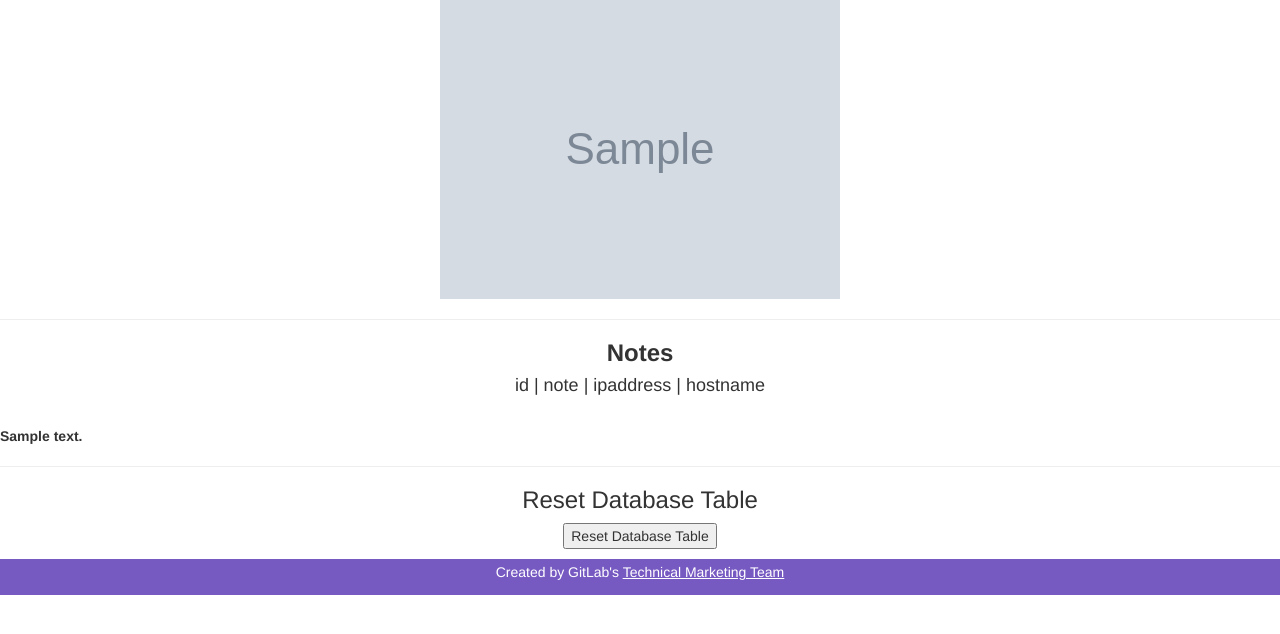
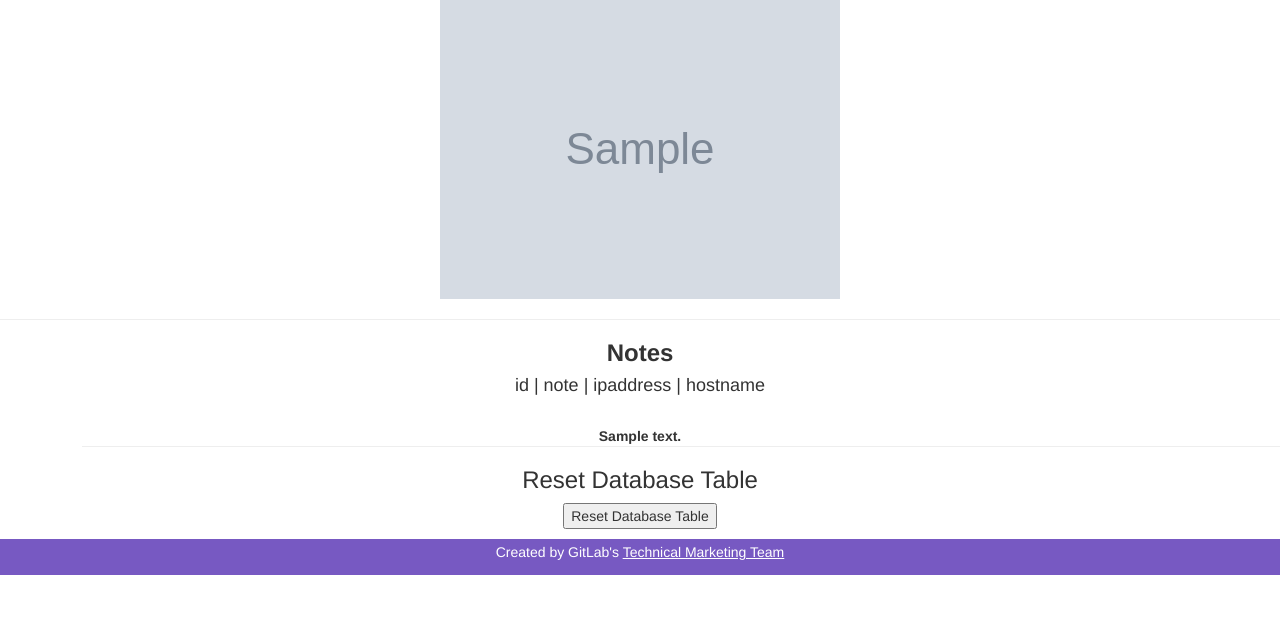
Before and after one commit to YamagutiSenior/clone_simple_notes, a Flask app: template notes/templates/admin.html in a window 1280 px wide. Shown: the part 71-705 px from the top of the page. Run offline with Flask 2, Linux system fonts and the light colour scheme; tables that the repository leaves empty hold one stand-in row (values such as "Sample post"); the template is opened without the code that fills it: values that come from a table or form of the project are taken from there, most other values are stand-ins (such as "Sample title", 1, 10 or a date in 2020); grey boxes marked "Sample" are stand-in pictures; some libraries are stand-ins or nearby versions.

Commit message:
Cleanup templates again

```diff
--- a/notes/routes.py
+++ b/notes/routes.py
@@ -68,7 +68,9 @@ def index():
 @auth.login_required
 def admin():
     logo = os.path.join(note.config['IMAGE_FOLDER'], 'gitlab-logo-100.png')
+
     conn = db.create_connection()
+    ing_path = "/" + os.environ.get("NOTES_ING_PATH")
 
     items = []
     try:
@@ -96,7 +98,7 @@ def admin():
             reset()
             flash('Database Table "{}" has been reset!'.format(
             "notes"))
-            return redirect('/notes')
+            return redirect(ing_path)
         except Exception as e:
             note.logger.error(e)
 
--- a/notes/templates/admin.html
+++ b/notes/templates/admin.html
@@ -30,8 +30,15 @@
             center {
                 text-align: center;
             }
-            notelist {
-                text-align: left;
+            #wrap {
+                float: left;
+                position: relative;
+                left: 50%;
+            }
+            #content {
+                float: left;
+                position: relative;
+                left: -50%;
             }
         </style>
     </head>
@@ -49,9 +56,11 @@
             <h4>id | note | ipaddress | hostname</h4>
             <br>
             {% for note in notes %}
-            <notelist>
-                <div><p><b>{{ note }}</b></p></div>
-            </notelist>
+            <div id="wrap">
+                <div id="content">
+                    <p><b>{{ note }}</b></p>
+                </div>
+            </div>
             {% endfor %}
 
             <hr>
```
Also changed, not shown: notes/templates/index.html (+14 -5 lines).
